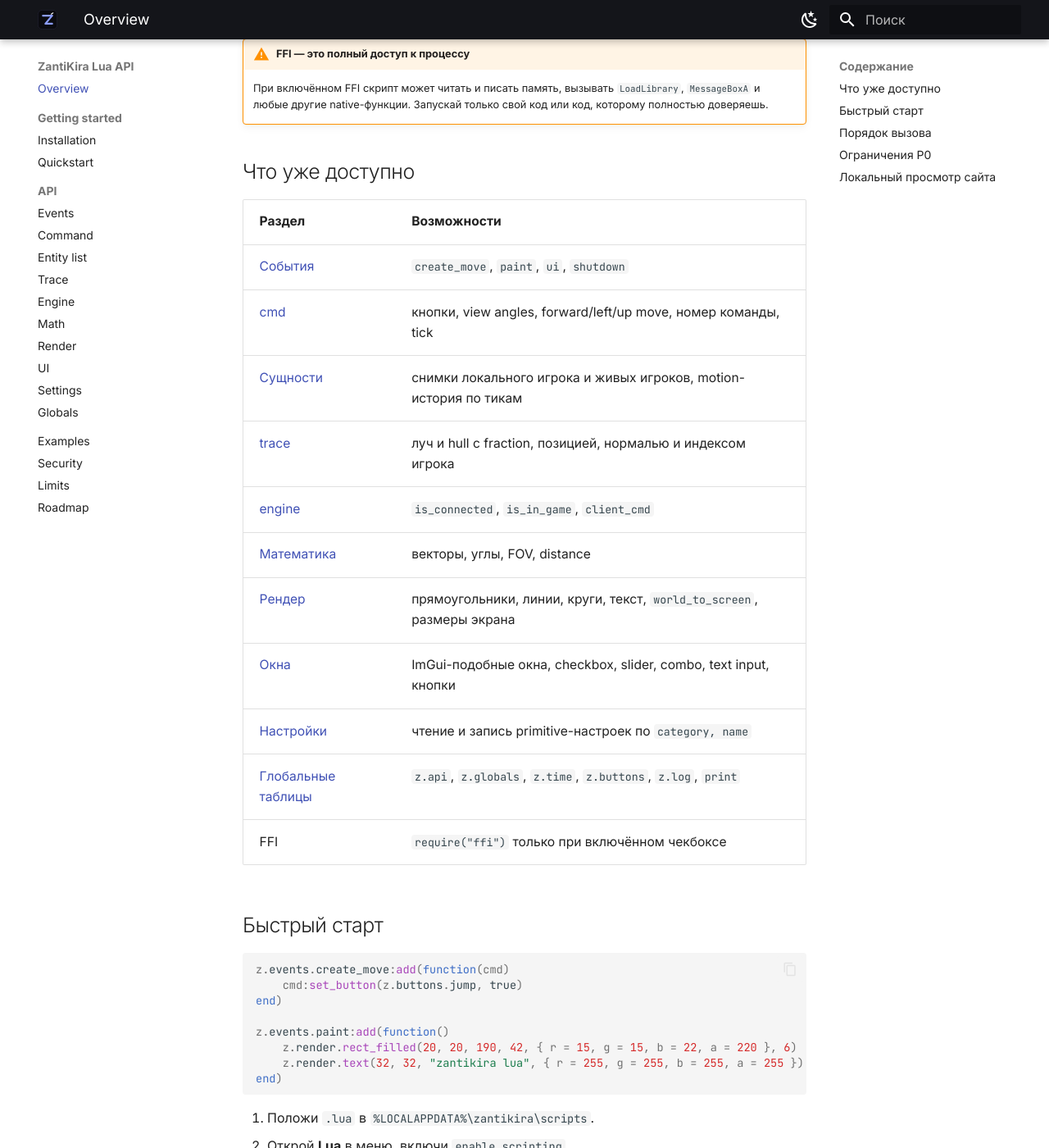
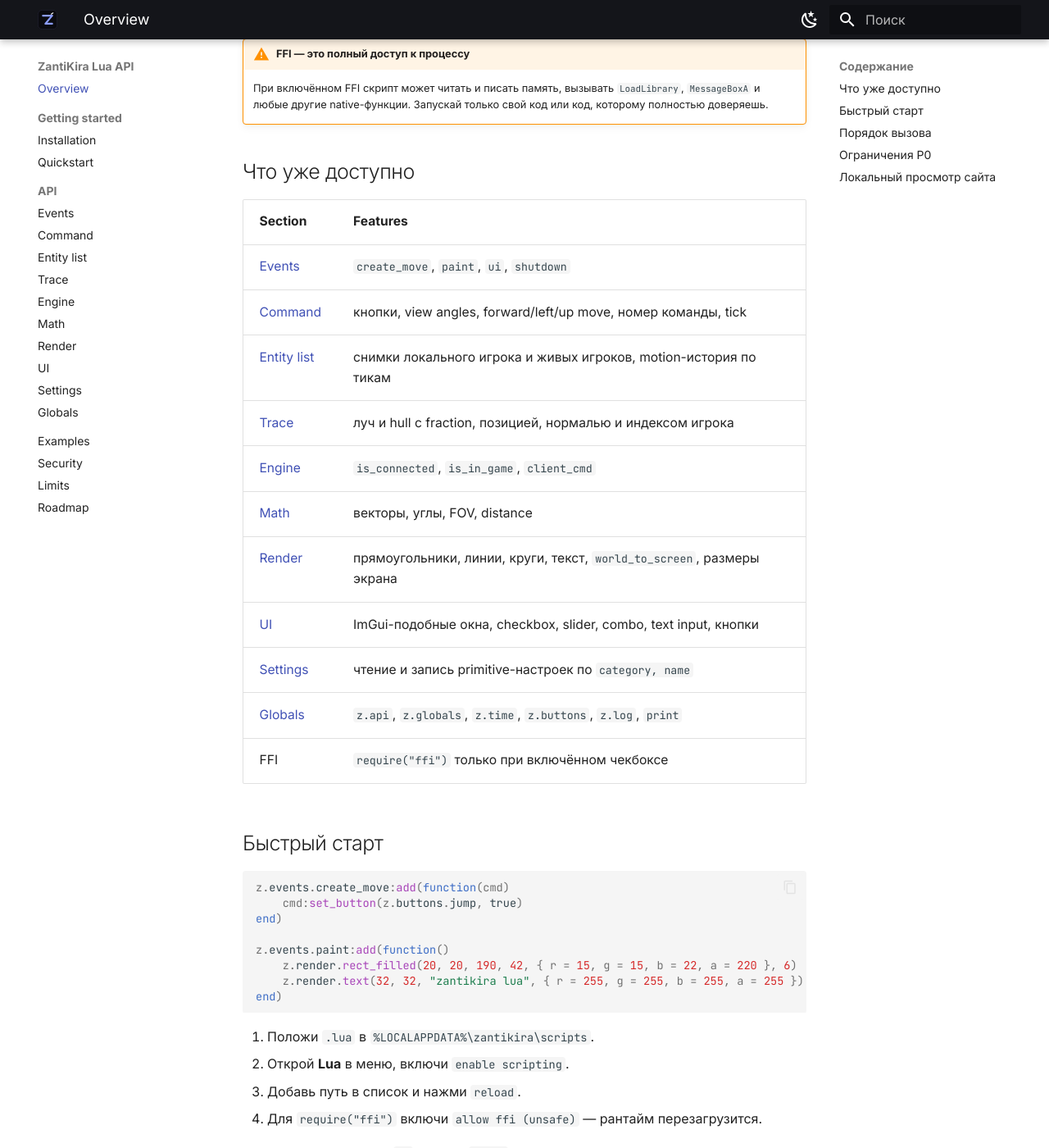
Before and after one commit to Niroid1237/zantikira-cs2-docs, an MkDocs documentation site: the page built from docs/index.md, in a window 1280 px wide and 1400 px high, scrolled down 245 px. Shown: the whole window at 82% size. Built offline with MkDocs 1.6.1 and Material for MkDocs 9.7.7, drawn with Linux system fonts in a browser that asks for light colours; some of the changed text lies outside the part shown.

Commit message:
docs: use English section labels in overview

```diff
--- a/docs/index.md
+++ b/docs/index.md
@@ -12,18 +12,18 @@
 
 ## Что уже доступно
 
-| Раздел | Возможности |
+| Section | Features |
 |---|---|
-| [События](api/events.md) | `create_move`, `paint`, `ui`, `shutdown` |
-| [cmd](api/command.md) | кнопки, view angles, forward/left/up move, номер команды, tick |
-| [Сущности](api/entitylist.md) | снимки локального игрока и живых игроков, motion-история по тикам |
-| [trace](api/trace.md) | луч и hull с fraction, позицией, нормалью и индексом игрока |
-| [engine](api/engine.md) | `is_connected`, `is_in_game`, `client_cmd` |
-| [Математика](api/math.md) | векторы, углы, FOV, distance |
-| [Рендер](api/render.md) | прямоугольники, линии, круги, текст, `world_to_screen`, размеры экрана |
-| [Окна](api/ui.md) | ImGui-подобные окна, checkbox, slider, combo, text input, кнопки |
-| [Настройки](api/settings.md) | чтение и запись primitive-настроек по `category, name` |
-| [Глобальные таблицы](api/globals.md) | `z.api`, `z.globals`, `z.time`, `z.buttons`, `z.log`, `print` |
+| [Events](api/events.md) | `create_move`, `paint`, `ui`, `shutdown` |
+| [Command](api/command.md) | кнопки, view angles, forward/left/up move, номер команды, tick |
+| [Entity list](api/entitylist.md) | снимки локального игрока и живых игроков, motion-история по тикам |
+| [Trace](api/trace.md) | луч и hull с fraction, позицией, нормалью и индексом игрока |
+| [Engine](api/engine.md) | `is_connected`, `is_in_game`, `client_cmd` |
+| [Math](api/math.md) | векторы, углы, FOV, distance |
+| [Render](api/render.md) | прямоугольники, линии, круги, текст, `world_to_screen`, размеры экрана |
+| [UI](api/ui.md) | ImGui-подобные окна, checkbox, slider, combo, text input, кнопки |
+| [Settings](api/settings.md) | чтение и запись primitive-настроек по `category, name` |
+| [Globals](api/globals.md) | `z.api`, `z.globals`, `z.time`, `z.buttons`, `z.log`, `print` |
 | FFI | `require("ffi")` только при включённом чекбоксе |
 
 ## Быстрый старт
```
Also changed, not shown: other parts of docs/index.md (+1 -1 lines).
